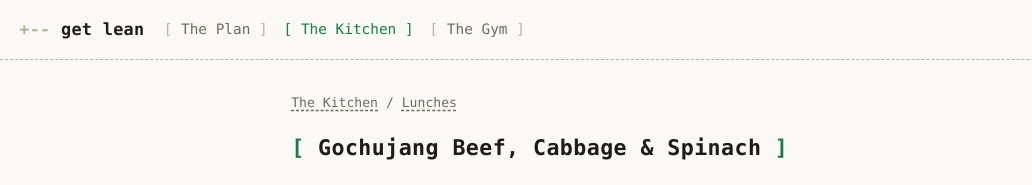
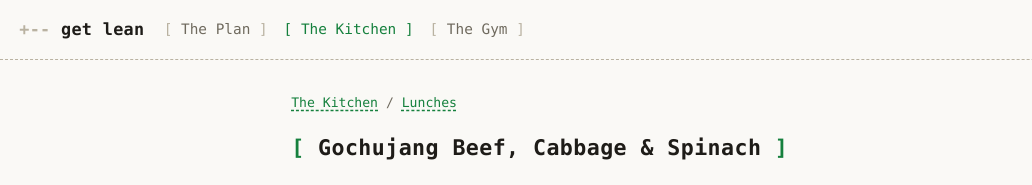
Before and after one commit to jdlewin/get-lean, a plain HTML site: page recipes/gochujang-beef/index.html in a window 1280 px wide. Shown: the top 185 px of the page, without its empty margins (0-1032 px from the left). Drawn offline with Linux system fonts and the light colour scheme.

Commit message:
Ship 2026-11-05-1723

```diff
--- a/style.css
+++ b/style.css
@@ -71,7 +71,7 @@ footer{border-top:1px dashed var(--faint);text-align:center;color:var(--soft);
 footer::before{content:"+ - - - - - - - - +";display:block;color:var(--faint);
   letter-spacing:.3em;margin-bottom:1rem;}
 .crumb{font-size:.82rem;color:var(--soft);margin:0 0 .5rem;}
-.crumb a{color:var(--soft);}
+.crumb a{color:var(--green-ink);}
 @media (max-width:560px){body{font-size:15px} h1{font-size:1.15rem}}
 @media print{.top{display:none} body{background:#fff} main{max-width:none}
   h1::before,h1::after,h2::before,h2::after{content:"";}}
```
